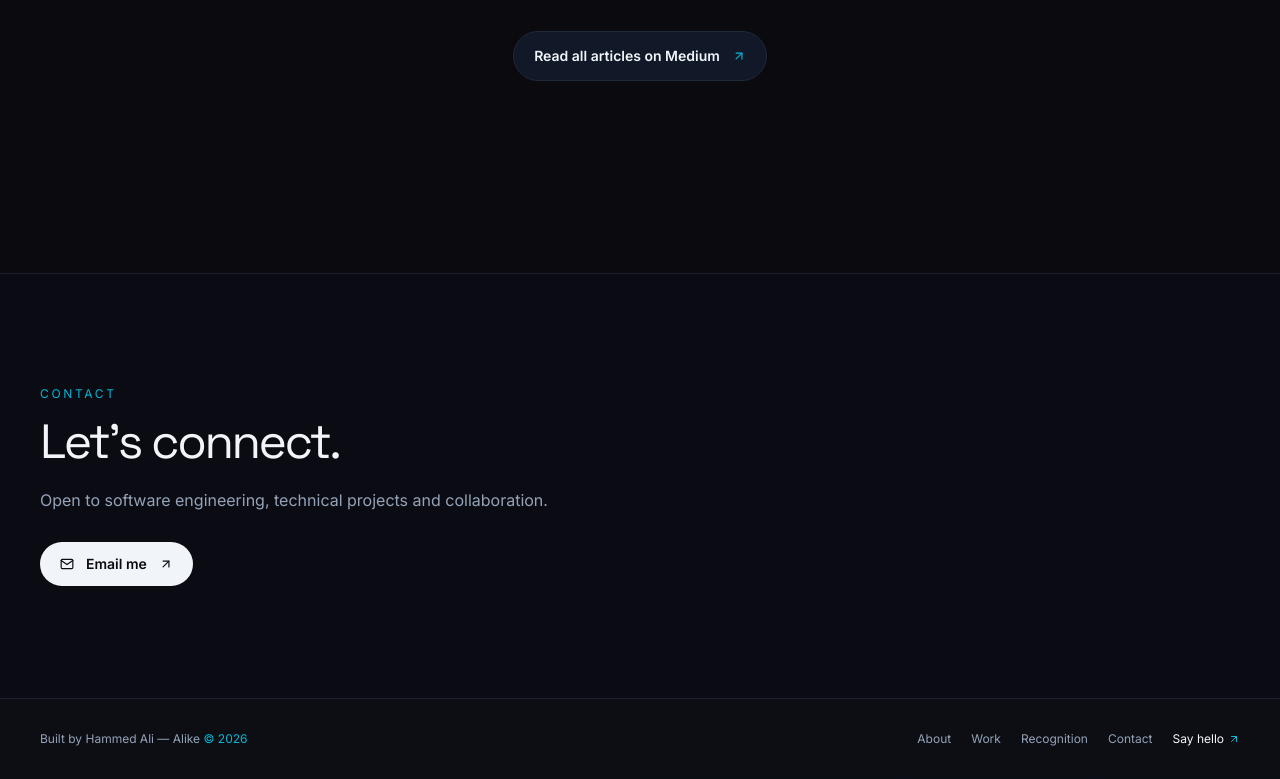
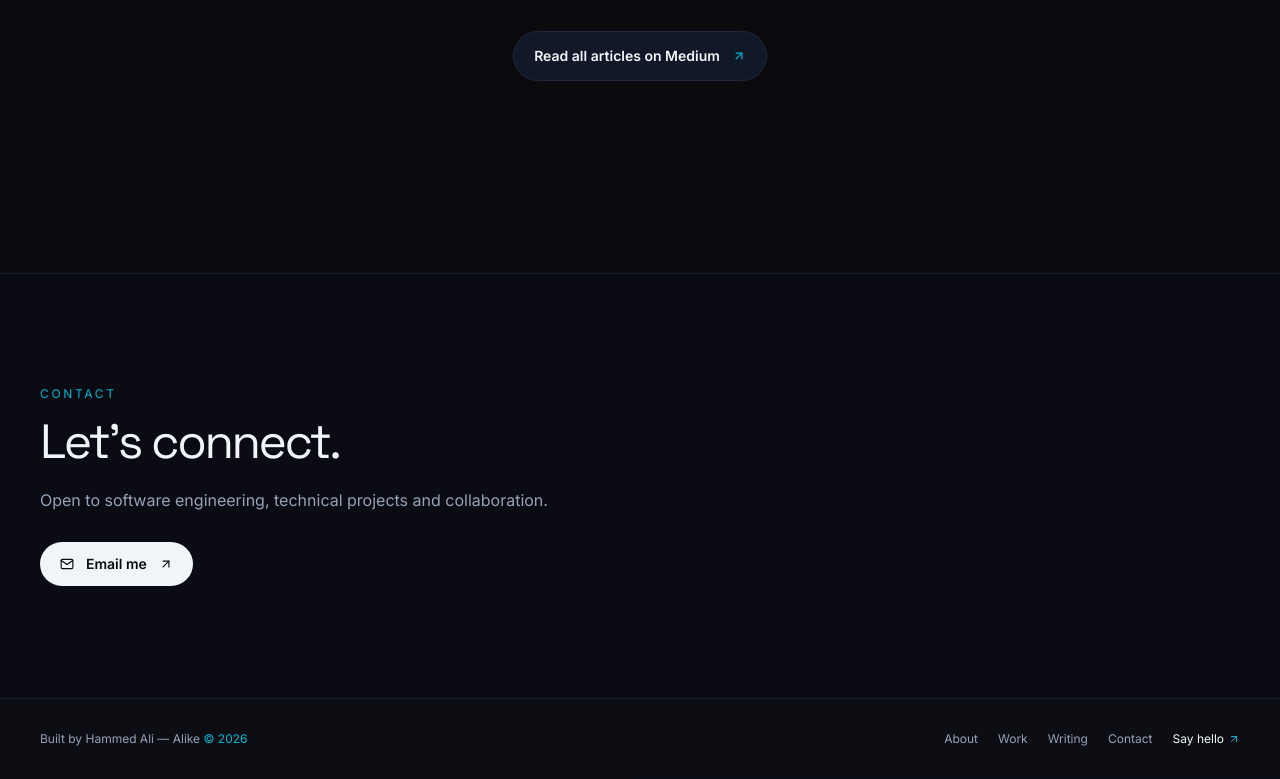
Before and after one commit to Alike001/alike-portfolio, a Next.js app: page / in a window 1280 px wide. Shown: the part 5590-6369 px from the top of the page. Built offline with nearby package versions, Linux system fonts and the light colour scheme.

Commit message:
restore: preserve original design in components/Footer.jsx

```diff
--- a/components/Footer.jsx
+++ b/components/Footer.jsx
@@ -2,7 +2,7 @@
 
 import { FiArrowUpRight } from "react-icons/fi";
 
-const nav = [["About", "about"], ["Work", "projects"], ["Recognition", "recognition"], ["Contact", "contact"]];
+const nav = [["About", "about"], ["Work", "projects"], ["Writing", "writing"], ["Contact", "contact"]];
 
 export default function Footer() {
   return (
```
